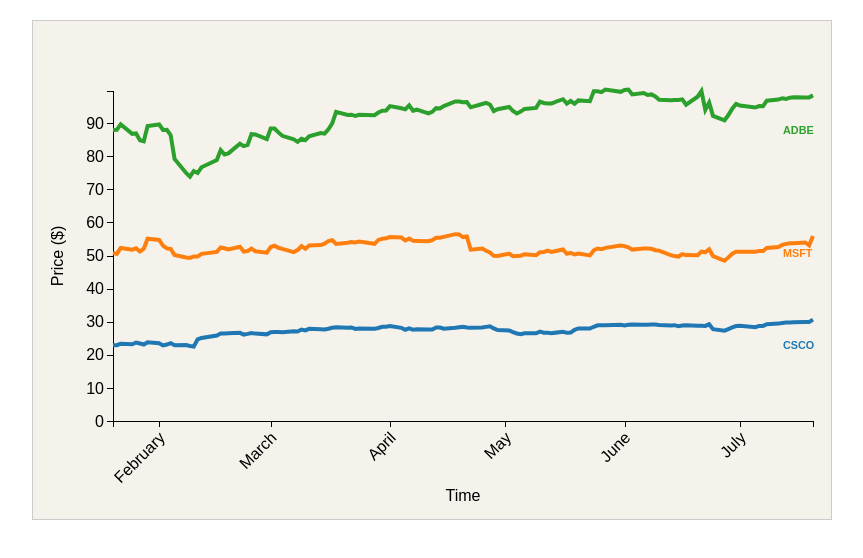
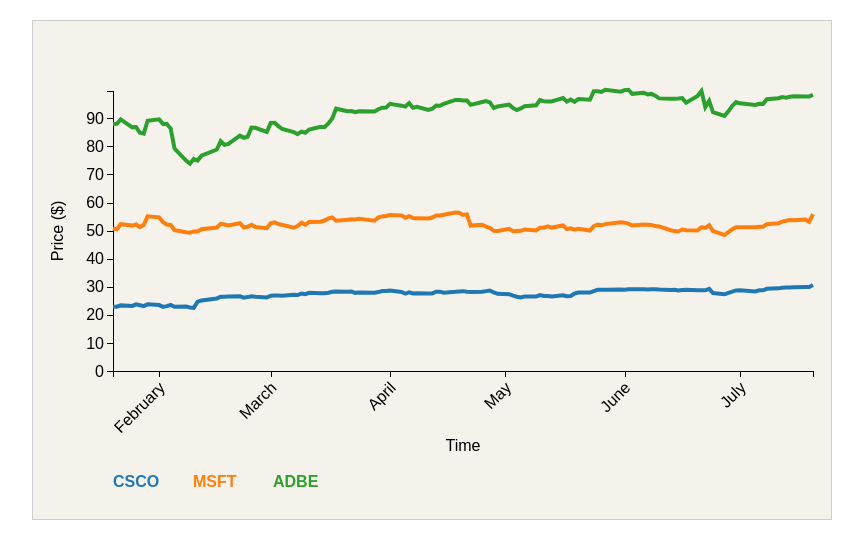
Before and after one commit to voliseq/financial-charts, a website: page index.html in a window 1280 px wide. Shown: the whole page, without its empty margins (208-1071 px from the left). Drawn offline with nearby package versions, Linux system fonts and the light colour scheme.

Commit message:
show hide lines

```diff
--- a/directives/stock-price-chart.js
+++ b/directives/stock-price-chart.js
@@ -15,7 +15,7 @@ stocksApp.directive("stockPriceChart", ['$window', '$timeout', function ($window
                 h = 500,
                 margin = {
                     top: 70,
-                    bottom: 100,
+                    bottom: 150,
                     left: 80,
                     right: 20
                 };
@@ -58,7 +58,6 @@ stocksApp.directive("stockPriceChart", ['$window', '$timeout', function ($window
 
 
             function drawAxis(params) {
-                console.log(this);
                 this.append("g")
                     .classed("axis x", true)
                     .attr("transform", "translate(0," + height + ")")
@@ -75,7 +74,7 @@ stocksApp.directive("stockPriceChart", ['$window', '$timeout', function ($window
                     .attr("x", 0)
                     .attr("y", 0)
                     .style("text-anchor", "middle")
-                    .attr("transform", "translate(" + width/2 + ",80)")
+                    .attr("transform", "translate(" + width / 2 + ",80)")
                     .text("Time");
 
                 this.append("g")
@@ -88,7 +87,7 @@ stocksApp.directive("stockPriceChart", ['$window', '$timeout', function ($window
                     .attr("x", 0)
                     .attr("y", 0)
                     .style("text-anchor", "middle")
-                    .attr("transform", "translate(-50," + height/2 + ") rotate(-90)")
+                    .attr("transform", "translate(-50," + height / 2 + ") rotate(-90)")
                     .text("Price ($)");
             }
 
@@ -119,7 +118,7 @@ stocksApp.directive("stockPriceChart", ['$window', '$timeout', function ($window
                 this.selectAll("company")
                     .data(symbols)
                     .exit()
-                    .remove()
+                    .remove();
 
                 symbols.forEach(function (symbol, index) {
                     var g = self.selectAll("g." + symbol);
@@ -138,7 +137,7 @@ stocksApp.directive("stockPriceChart", ['$window', '$timeout', function ($window
                         .attr("d", function (d) {
                             return params.line(d);
                         })
-                        .style("stroke", function (d,i) {
+                        .style("stroke", function (d, i) {
                             return colorScale(index);
                         })
                     //exit trendline
@@ -148,14 +147,22 @@ stocksApp.directive("stockPriceChart", ['$window', '$timeout', function ($window
                         .remove();
 
                     g.append("text")
-                        .attr("transform", "translate("+(width-30)+","+y(arr[arr.length -1].Close)+")")
+                        .attr("transform", "translate(" + (0 + index*80) + "," + (height + 110) + ")")
                         .attr("dy", ".35em")
                         .attr("text-anchor", "start")
-                        .classed("label", true)
-                        .style("fill", function (d,i) {
+                        .classed("label "+symbol, true)
+                        .style("fill", function (d, i) {
                             return colorScale(index);
                         })
-                        .text(symbol);
+                        .text(symbol)
+                        .on("click", function(ele){
+                            console.log(ele);
+
+                        var path = d3.select(".company."+symbol +" path");
+                            console.log(parseInt(path.style("opacity")), typeof(parseInt(path.style("opacity"))));
+
+                            parseInt(path.style("opacity")) ? path.style("opacity", 0) : path.style("opacity", 1);
+                    })
                 });
             }
 
@@ -167,7 +174,7 @@ stocksApp.directive("stockPriceChart", ['$window', '$timeout', function ($window
                 },
                 line: line,
                 initialize: true
-            })
+            });
 
         }
     }
--- a/styles/style.css
+++ b/styles/style.css
@@ -55,5 +55,6 @@ text{
     font-size: 16px;
 }
 .label{
+    font-size: 16px;
     cursor: pointer;
 }
```
